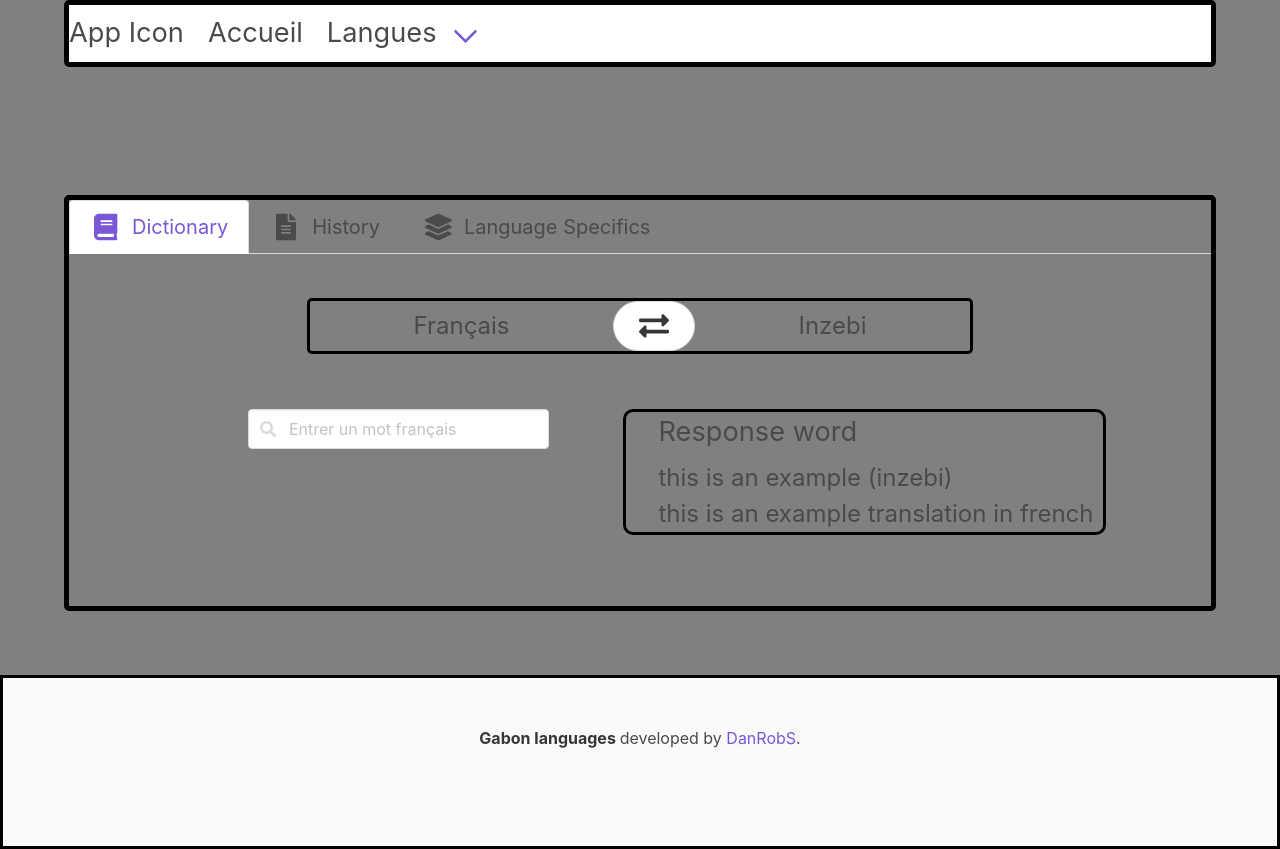
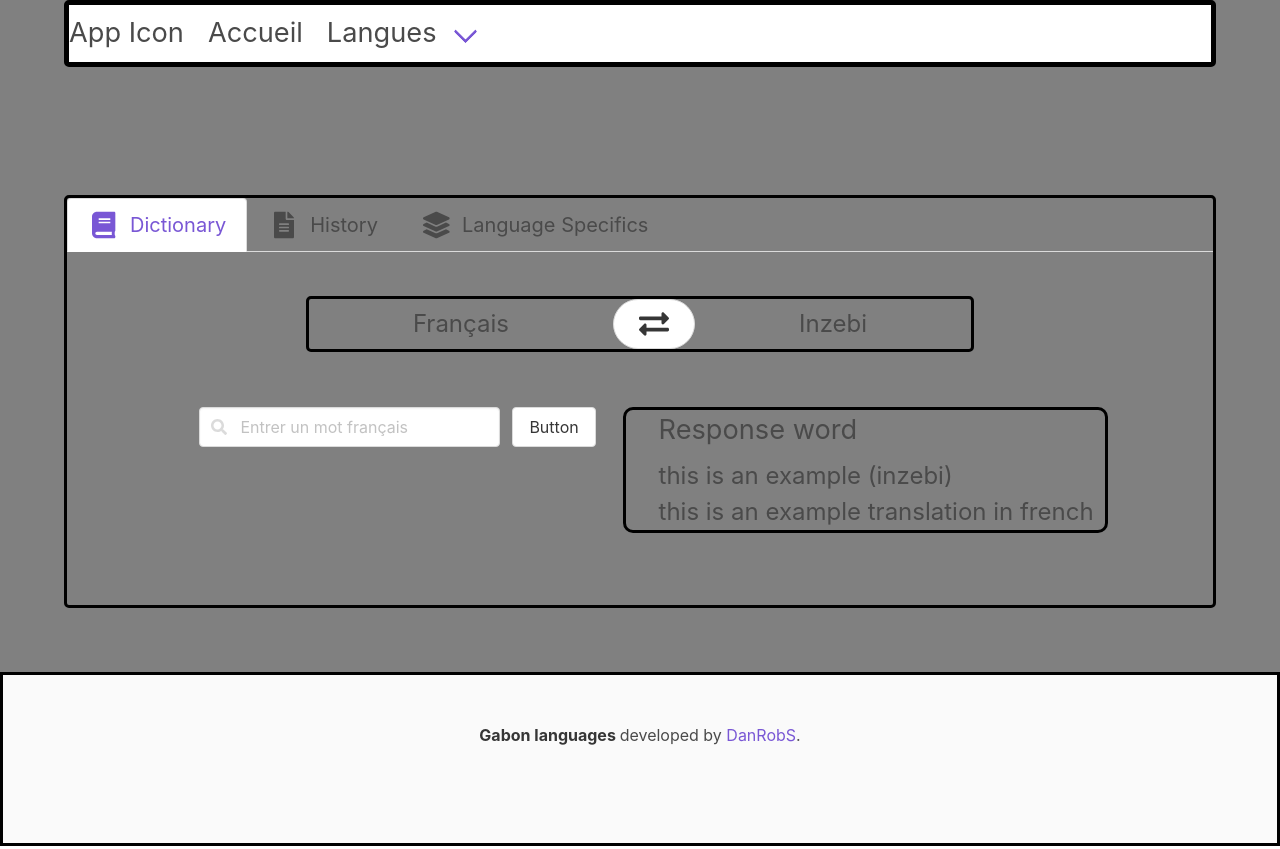
Before and after one commit to DanRobS/GabonLanguages, a Vue app: page /langues/Inzebi in a window 1280 px wide. Built offline with nearby package versions, Linux system fonts and the light colour scheme.

Commit message:
updating Dictionary component

```diff
--- a/src/components/LanguageInfoTabs/Dictionary.vue
+++ b/src/components/LanguageInfoTabs/Dictionary.vue
@@ -5,7 +5,7 @@
       <!-- FRENCH - INZEBI -->
       <!-- *************** -->
       <div id="french-inzebi" v-bind:class="{ hidden: isDisplayed }">
-          <div class="lang-switch">
+        <div class="lang-switch">
           <nav class="level">
             <p class="level-item has-text-centered lang-titles">
               Français
@@ -21,15 +21,21 @@
 
         <div class="dictionary-section">
           <div class="dictionary-form">
-            <b-field>
+            <b-field grouped group-multiline>
               <b-autocomplete
                   placeholder="Entrer un mot français"
                   icon="search"
                   clearable
-                  @select="option => selected = option">
+                  highlight="true"
+                  :data="fetchFrenchToInzebi"
+                  field="frenchword"
+                  v-model="frenchToInzebiField"
+                  @input="searchFrenchWord"
+                  @select="option => selected1 = option">
                   <template #empty>No results found</template>
               </b-autocomplete>
-          </b-field>
+              <button class="button">Button</button>
+            </b-field>
           </div>
 
           <div class="form-response">
@@ -84,12 +90,22 @@
 </template>
 
 <script>
+import axios from 'axios'
+import uris from '../../mongoURI/mongoClient'
+
+
 export default {
     name: 'Dictionary',
     data: () => {
       return {
         isHidden: true,
-        isDisplayed: false
+        isDisplayed: false,
+        frenchToInzebiField: '',
+        frenchToInzebiWords: [],
+        inzebiToFrenchfield: '',
+        inzebiToFrenchWords: [],
+        selected1: null,
+        selected2: null
       }
     },
     methods: {
@@ -101,6 +117,28 @@ export default {
           this.isHidden = true;
           this.isDisplayed = false;
         }
+      },
+      searchFrenchWord: function () {
+        if(this.frenchToInzebiField!=''){
+
+          axios.get(uris.getFrenchToNzebi+""+this.frenchToInzebiField)
+            .then(response => {
+              this.frenchToInzebiWords = response.data
+            })
+            .catch(error => {
+              console.log(error)
+            })
+
+        } else {
+          this.frenchToInzebiWords = [];
+        }
+      }
+    },
+    computed: {
+      fetchFrenchToInzebi() {
+        return this.frenchToInzebiWords.filter((option) => {
+          return option
+        })
       }
     }
 }
--- a/src/components/LanguageInfoTabs/LanguageInfo.vue
+++ b/src/components/LanguageInfoTabs/LanguageInfo.vue
@@ -32,7 +32,6 @@ export default {
 <style>
 #LanguageInfo-div {
     border-style: solid;
-    border-width: 5px;
     border-radius: 5px;
     border-color: black;
     margin-top: 10%;
--- /dev/null
+++ b/src/mongoURI/mongoClient.js
@@ -0,0 +1,6 @@
+const uris = {
+    getFrenchToNzebi: "http://localhost:8081/search/frenchToNzebi/",
+    getNzebiToFrench: "http://localhost:8081/search/nzebiToFrench/"
+}
+
+export default uris
```
Also changed, not shown: src/components/Footer.vue (indentation only).
